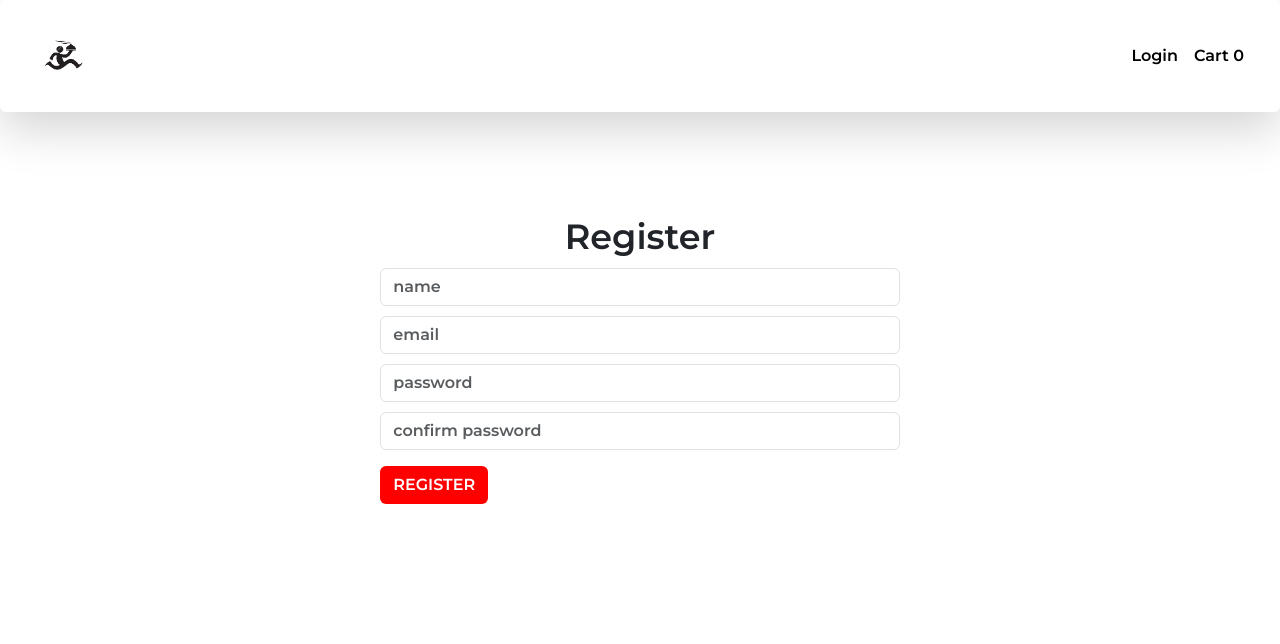
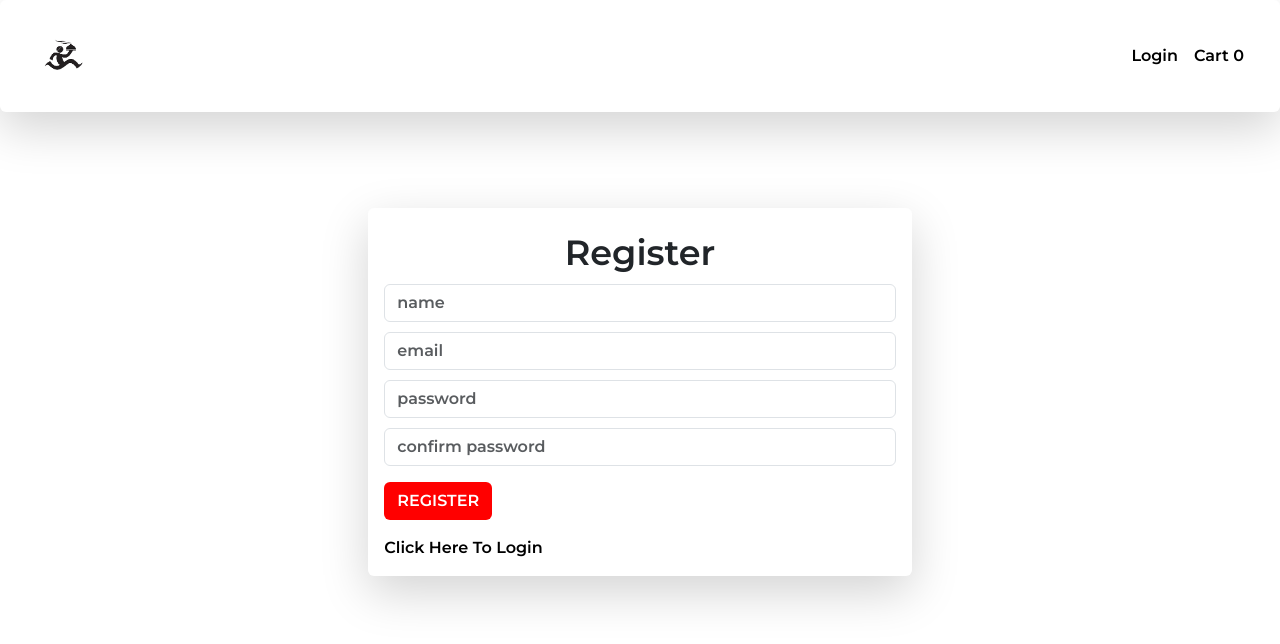
Before and after one commit to Kumilachew-g/food-delivery, a React (Create React App) app in the folder client/: page /register in a window 1280 px wide. Shown: the top 644 px of the page. Built offline with nearby package versions, Linux system fonts and the light colour scheme.

Commit message:
Add login and register link with bootstrap shadow

```diff
--- a/client/src/pages/auth/Login.jsx
+++ b/client/src/pages/auth/Login.jsx
@@ -22,7 +22,7 @@ function Login() {
   return (
     <div>
       <div className='row justify-content-center mt-5'>
-        <div className='col-md-5 mt-5 text-start'>
+        <div className='col-md-5 mt-5 text-start shadow-lg p-3 mb-5 bg-white rounded'>
           <h2 className='text-center m-2' style={{ fontSize: '35px' }}>
             Login
           </h2>
@@ -43,9 +43,13 @@ function Login() {
               value={password}
               onChange={(e) => setPassword(e.target.value)}
             />
-            <button onClick={login} className='btn mt-3'>
+            <button onClick={login} className='btn mt-3 mb-3'>
               LOGIN
             </button>
+            <br />
+            <a style={{ color: 'black' }} href='/register'>
+              Click Here To Register
+            </a>
           </div>
         </div>
       </div>
--- a/client/src/pages/auth/Register.jsx
+++ b/client/src/pages/auth/Register.jsx
@@ -26,7 +26,7 @@ function Register() {
   return (
     <div>
       <div className='row justify-content-center mt-5'>
-        <div className='col-md-5 mt-5 text-start'>
+        <div className='col-md-5 mt-5 text-start shadow-lg p-3 mb-5 bg-white rounded'>
           <h2 className='text-center m-2' style={{ fontSize: '35px' }}>
             Register
           </h2>
@@ -63,9 +63,13 @@ function Register() {
               value={confirmPassword}
               onChange={(e) => setConfirmPassword(e.target.value)}
             />
-            <button onClick={register} className='btn mt-3'>
+            <button onClick={register} className='btn mt-3 mb-3'>
               REGISTER
             </button>
+            <br />
+            <a style={{ color: 'black' }} href='/login'>
+              Click Here To Login
+            </a>
           </div>
         </div>
       </div>
```
